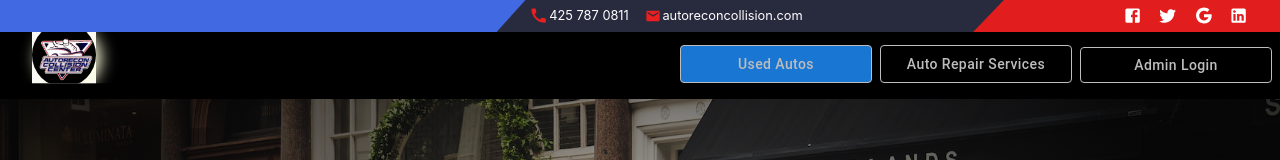
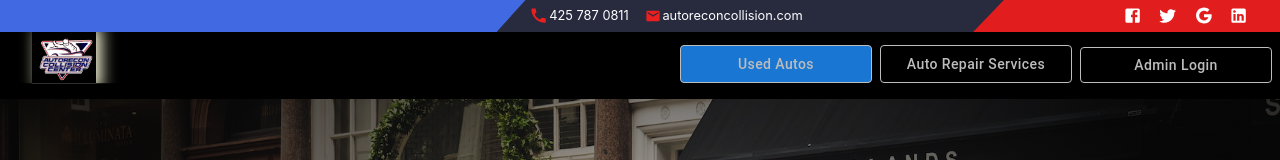
Before and after one commit to pflaquer/car-dealership, a React (Vite) app: page / in a window 1280 px wide. Shown: the top 160 px of the page. Built offline with nearby package versions, Linux system fonts and the light colour scheme.

Commit message:
Update App.css

```diff
--- a/src/App.css
+++ b/src/App.css
@@ -45,4 +45,5 @@
   width: 64px;
   border-radius: 50%;
   filter: drop-shadow(5px 3px 8px lightyellow);
+  overflow: visible;
 }
```
